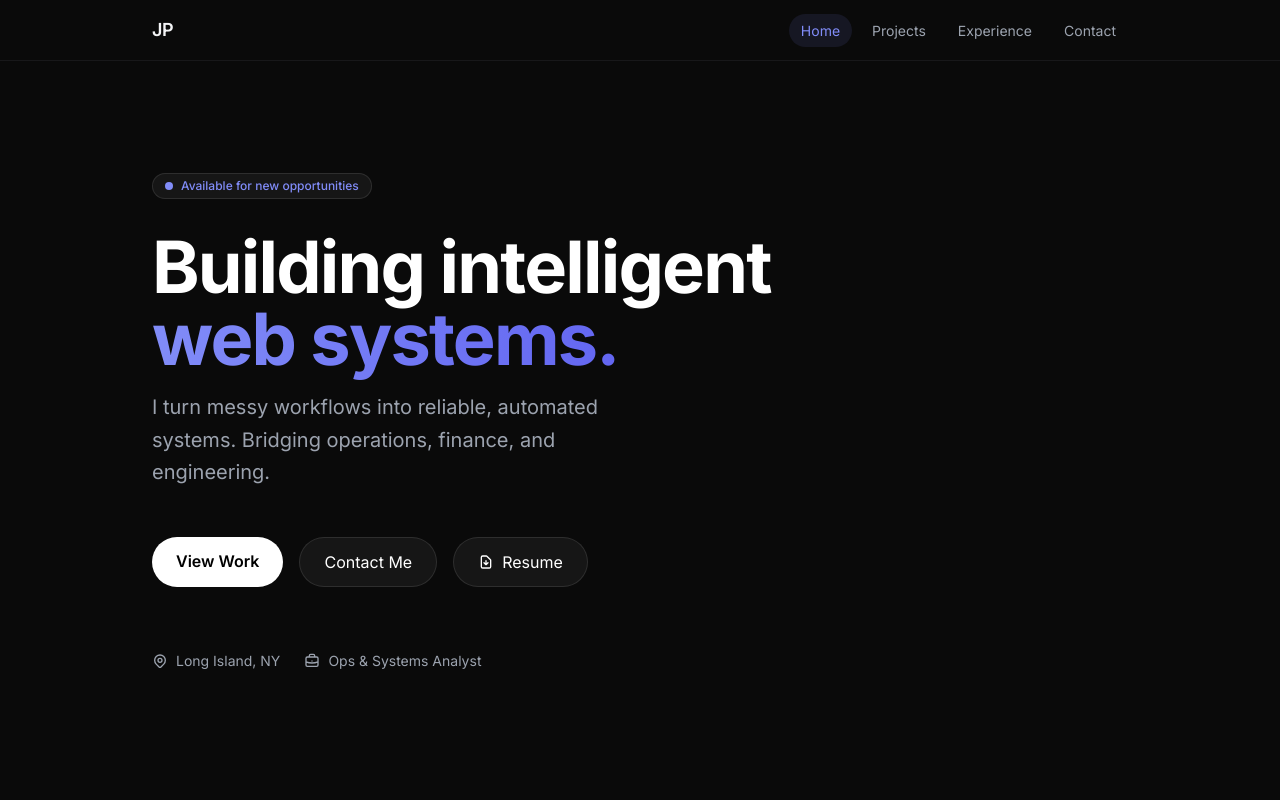
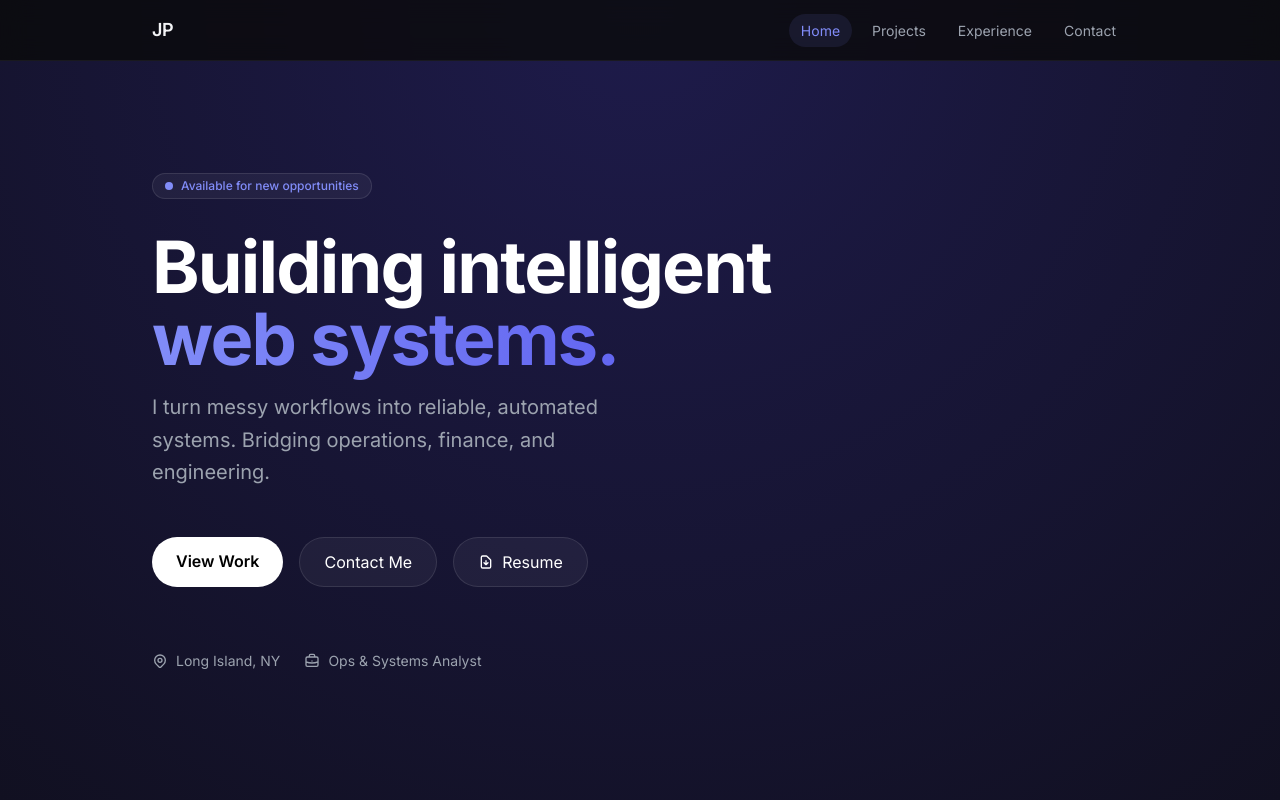
Before and after one commit to joeypilewski/portfolio-website, a Next.js app in the folder portfolio/: page / in a window 1280 px wide. Shown: the top 800 px of the page. Built offline with nearby package versions, Linux system fonts and the light colour scheme.

Commit message:
Old background back, have to fix the burger menu

```diff
--- a/portfolio/src/app/contact/page.tsx
+++ b/portfolio/src/app/contact/page.tsx
@@ -6,7 +6,7 @@ export default function ContactPage() {
             <div>
                 <h1 className="text-4xl font-bold text-white mb-4">Contact</h1>
                 <p className="text-text-muted">
-                    I'd love to hear from you. Feel free to reach out about opportunities,
+                    I&apos;d love to hear from you. Feel free to reach out about opportunities,
                     collaborations, or just to say hello.
                 </p>
             </div>
--- a/portfolio/src/app/globals.css
+++ b/portfolio/src/app/globals.css
@@ -14,7 +14,7 @@
   }
 
   body {
-    @apply bg-bg text-text antialiased;
+    @apply bg-gradient-radial text-text antialiased;
     font-feature-settings: "rlig" 1, "calt" 1;
     min-height: 100vh;
   }
--- a/portfolio/src/app/not-found.tsx
+++ b/portfolio/src/app/not-found.tsx
@@ -1,16 +1,18 @@
 import Link from "next/link";
-import { Card } from "@/components";
 
 export default function NotFound() {
   return (
     <div className="min-h-[50vh] flex items-center justify-center">
-      <Card className="text-center max-w-md">
-        <h1 className="text-4xl font-bold mb-4">404</h1>
+      <div className="text-center max-w-md p-8 rounded-2xl bg-white/5 border border-white/10">
+        <h1 className="text-6xl font-bold text-white mb-4">404</h1>
         <p className="text-text-muted mb-6">Page not found.</p>
-        <Link href="/" className="btn btn-primary">
+        <Link
+          href="/"
+          className="inline-flex px-6 py-3 rounded-full bg-white text-black font-semibold hover:bg-gray-200 transition-colors"
+        >
           Go Home →
         </Link>
-      </Card>
+      </div>
     </div>
   );
 }
--- a/portfolio/src/components/Header.tsx
+++ b/portfolio/src/components/Header.tsx
@@ -37,7 +37,7 @@ export function Header() {
   }, [isMenuOpen]);
 
   return (
-    <header className="sticky top-0 z-50 bg-[#0a0a0a] border-b border-border/50">
+    <header className="sticky top-0 z-50 backdrop-blur-md bg-bg/80 border-b border-border/50">
       <nav className="max-w-content mx-auto px-6 py-4">
         <div className="flex items-center justify-between">
           <Link
```
